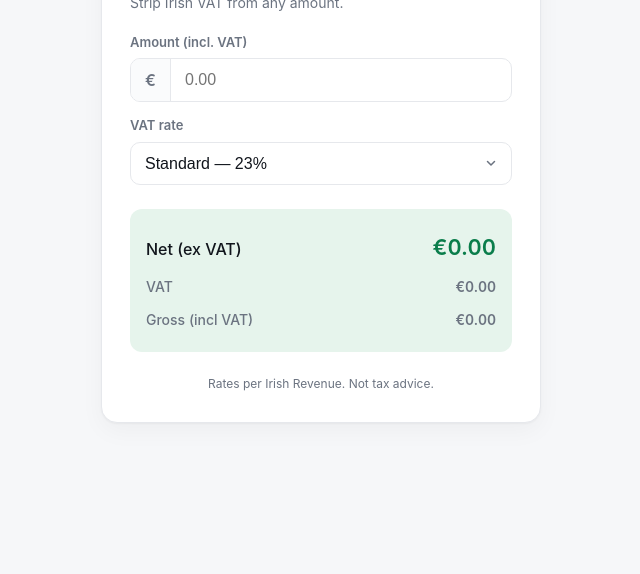
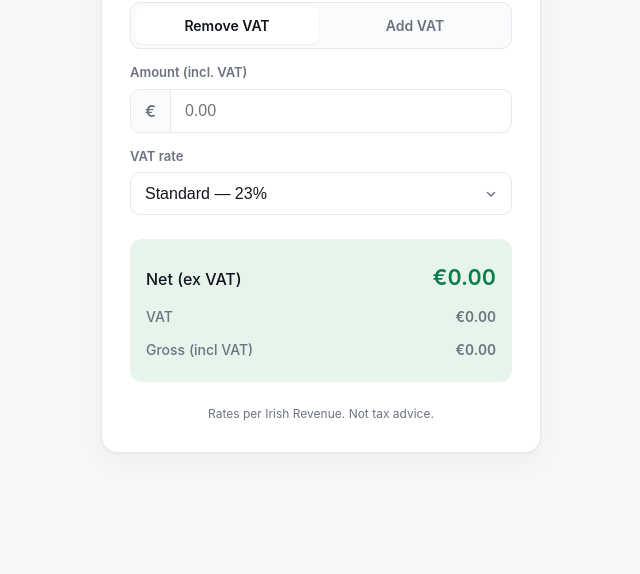
Before and after one commit to eoinlynchcodes/vat-stripper, a plain HTML site: page index.html in a window 1280 px wide. Shown: the part 226-800 px from the top of the page, without its empty margins (319-959 px from the left). Drawn offline with Linux system fonts and the light colour scheme.

Commit message:
Add Remove/Add VAT mode toggle

```diff
--- a/app.js
+++ b/app.js
@@ -1,26 +1,43 @@
 const amountEl = document.getElementById("amount");
+const amountLabelEl = document.getElementById("amount-label");
 const rateEl = document.getElementById("rate");
 const netEl = document.getElementById("net");
 const vatEl = document.getElementById("vat");
 const grossEl = document.getElementById("gross");
+const modeEls = document.querySelectorAll('input[name="mode"]');
 
 const fmt = new Intl.NumberFormat("en-IE", {
   style: "currency",
   currency: "EUR",
 });
 
+function currentMode() {
+  return document.querySelector('input[name="mode"]:checked').value;
+}
+
 function recalc() {
-  const gross = parseFloat(amountEl.value);
+  const mode = currentMode();
+  amountLabelEl.textContent =
+    mode === "add" ? "Amount (excl. VAT)" : "Amount (incl. VAT)";
+
+  const input = parseFloat(amountEl.value);
   const ratePct = parseFloat(rateEl.value);
 
-  if (!Number.isFinite(gross) || gross < 0) {
+  if (!Number.isFinite(input) || input < 0) {
     netEl.textContent = fmt.format(0);
     vatEl.textContent = fmt.format(0);
     grossEl.textContent = fmt.format(0);
     return;
   }
 
-  const net = gross / (1 + ratePct / 100);
+  let net, gross;
+  if (mode === "add") {
+    net = input;
+    gross = net * (1 + ratePct / 100);
+  } else {
+    gross = input;
+    net = gross / (1 + ratePct / 100);
+  }
   const vat = gross - net;
 
   netEl.textContent = fmt.format(net);
@@ -30,4 +47,5 @@ function recalc() {
 
 amountEl.addEventListener("input", recalc);
 rateEl.addEventListener("change", recalc);
+modeEls.forEach((el) => el.addEventListener("change", recalc));
 recalc();
--- a/index.html
+++ b/index.html
@@ -16,7 +16,14 @@
       </header>
 
       <form id="vat-form" autocomplete="off">
-        <label for="amount">Amount (incl. VAT)</label>
+        <div class="mode" role="tablist" aria-label="Calculation mode">
+          <input type="radio" id="mode-remove" name="mode" value="remove" checked />
+          <label for="mode-remove" role="tab">Remove VAT</label>
+          <input type="radio" id="mode-add" name="mode" value="add" />
+          <label for="mode-add" role="tab">Add VAT</label>
+        </div>
+
+        <label for="amount" id="amount-label">Amount (incl. VAT)</label>
         <div class="input-row">
           <span class="prefix">€</span>
           <input
--- a/styles.css
+++ b/styles.css
@@ -57,6 +57,46 @@ label {
   font-weight: 600;
   color: var(--muted);
   margin: 14px 0 6px;
+}
+
+.mode {
+  display: grid;
+  grid-template-columns: 1fr 1fr;
+  gap: 4px;
+  padding: 4px;
+  background: #fafbfc;
+  border: 1px solid var(--border);
+  border-radius: 10px;
+  margin-bottom: 4px;
+}
+
+.mode input[type="radio"] {
+  position: absolute;
+  opacity: 0;
+  pointer-events: none;
+}
+
+.mode label {
+  margin: 0;
+  text-align: center;
+  padding: 8px 12px;
+  border-radius: 7px;
+  font-size: 14px;
+  font-weight: 600;
+  color: var(--muted);
+  cursor: pointer;
+  transition: background 0.15s, color 0.15s, box-shadow 0.15s;
+}
+
+.mode input[type="radio"]:checked + label {
+  background: var(--card);
+  color: var(--ink);
+  box-shadow: 0 1px 2px rgba(0, 0, 0, 0.06);
+}
+
+.mode input[type="radio"]:focus-visible + label {
+  outline: 2px solid var(--accent);
+  outline-offset: 1px;
 }
 
 .input-row {
@@ -180,4 +220,7 @@ footer small {
   select {
     background-color: var(--card);
   }
+  .mode {
+    background: #0d1117;
+  }
 }
```
